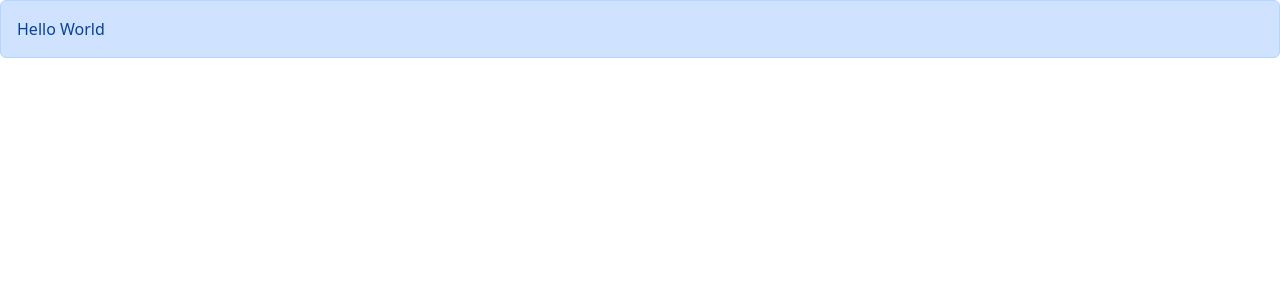
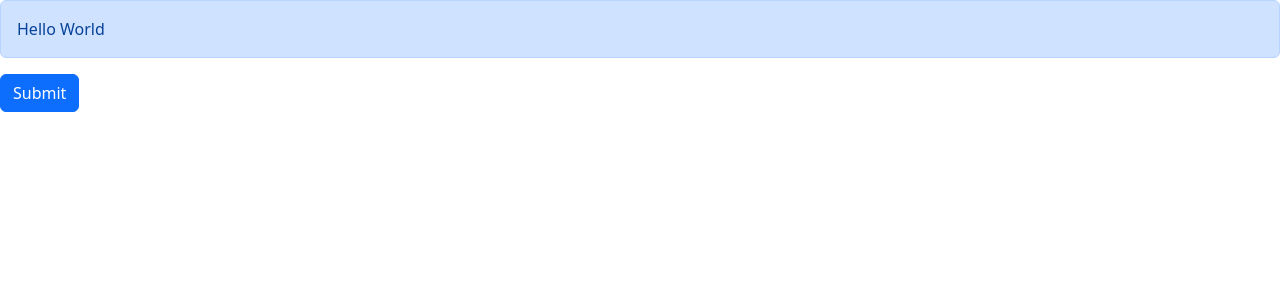
Before and after one commit to kayvannj/react-training, a React (Vite) app: page / in a window 1280 px wide. Shown: the top 300 px of the page. Built offline with nearby package versions, Linux system fonts and the light colour scheme.

Commit message:
adding a button and making it dynamic using limited colors

```diff
--- a/src/App.tsx
+++ b/src/App.tsx
@@ -1,4 +1,5 @@
 import Alert from "./components/Alert";
+import Button from "./components/Button";
 
 function App() {
   return (
@@ -6,6 +7,9 @@ function App() {
       <Alert>
         Hello <span>World</span>
       </Alert>
+      <Button onClick={() => console.log("clicked")} color="primary">
+        Submit
+      </Button>
     </div>
   );
 }
--- /dev/null
+++ b/src/components/Button.tsx
@@ -0,0 +1,27 @@
+// use ? to make a prop optional
+// use the default value in the prop
+// use the | to make provide specific options
+
+interface Props {
+  children: string;
+  onClick: () => void;
+  color?:
+    | "primary"
+    | "secondary"
+    | "success"
+    | "danger"
+    | "warning"
+    | "info"
+    | "light"
+    | "dark"
+    | "link";
+}
+const Button = ({ children, onClick, color = "primary" }: Props) => {
+  return (
+    <button className={"btn btn-" + color} onClick={onClick}>
+      {children}
+    </button>
+  );
+};
+
+export default Button;
```
